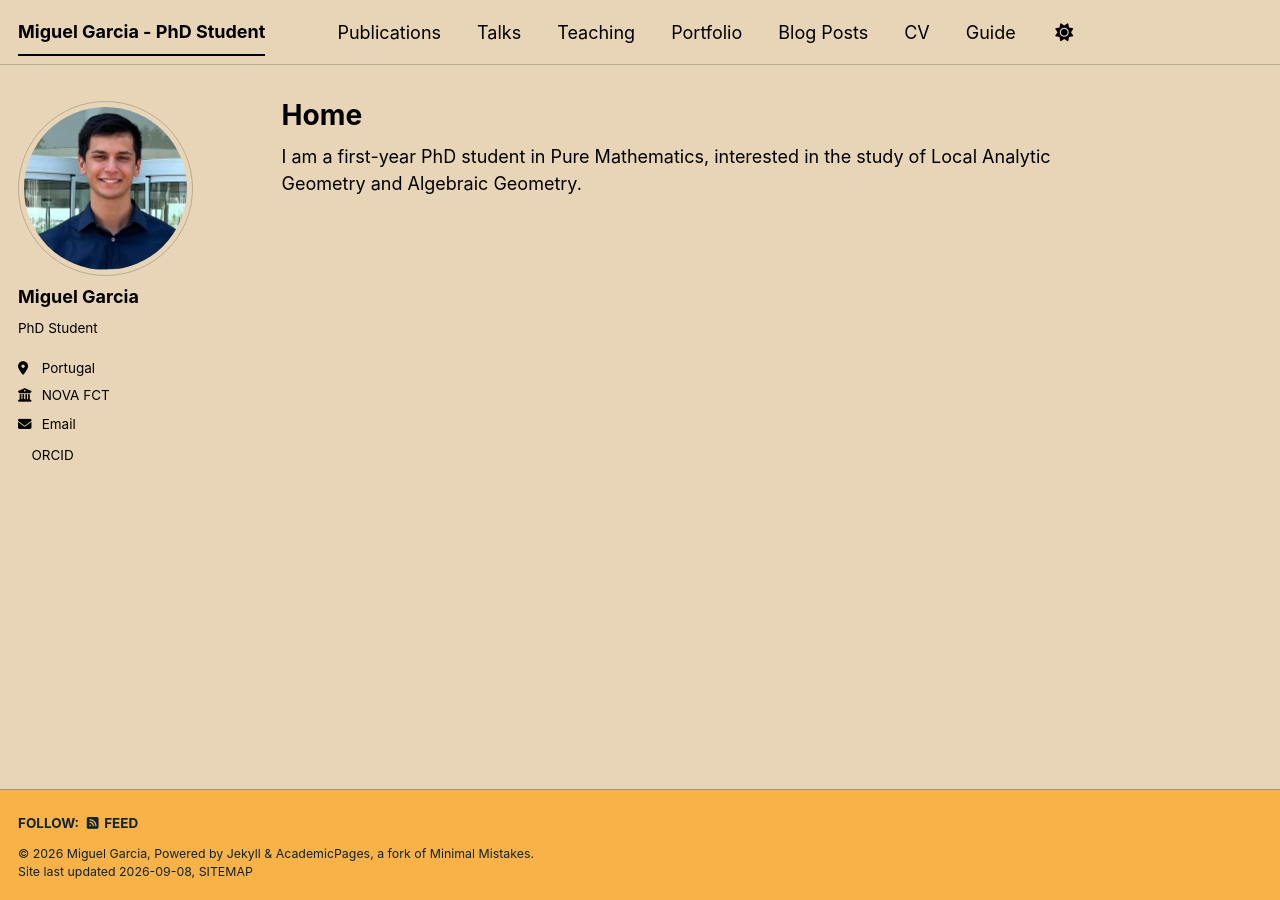
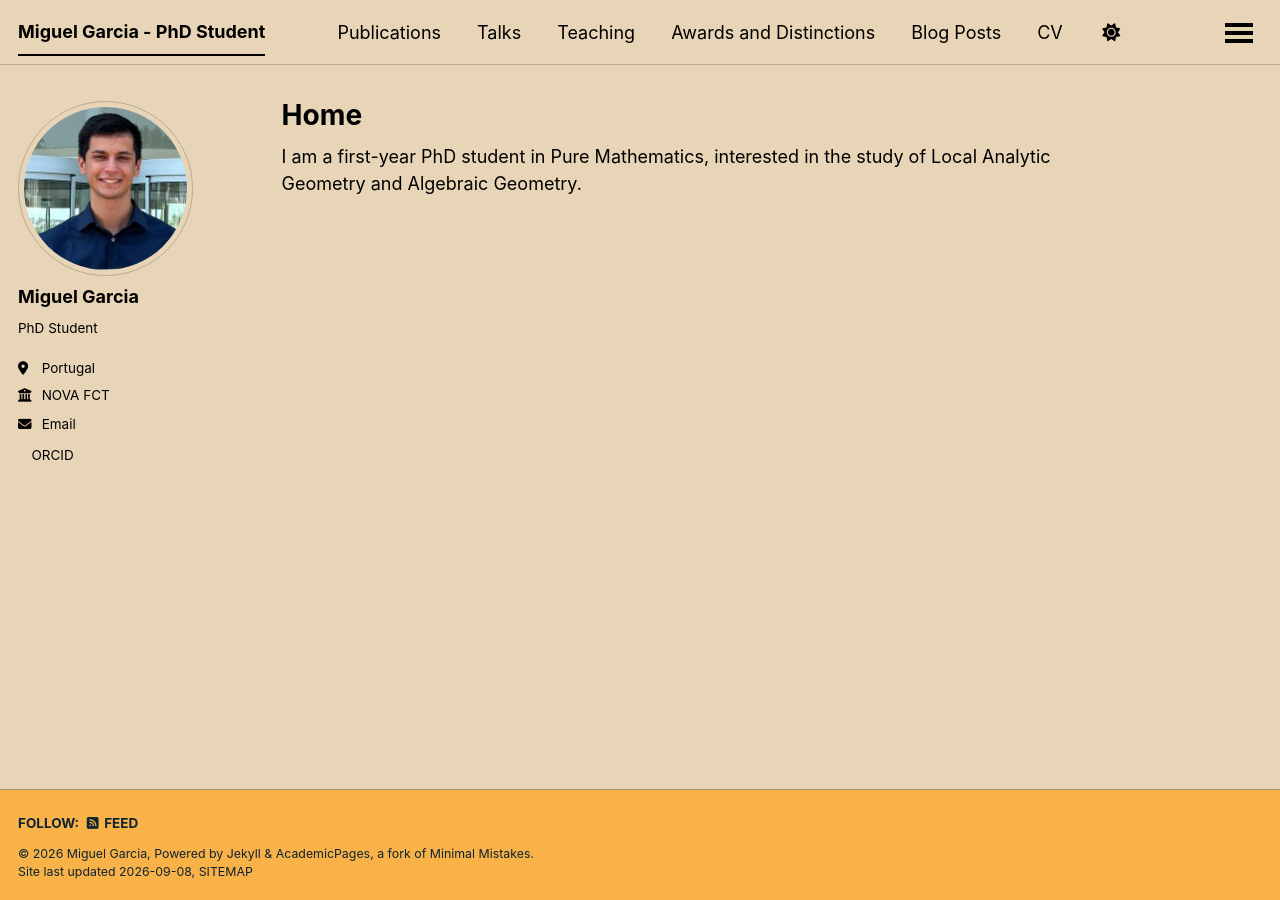
Before and after one commit to miguelventuragarcia/miguelventuragarcia.github.io, a Jekyll site: the page built from _pages/about.md, in a window 1280 px wide. Built offline with Jekyll 4.4.1, drawn with Linux system fonts in a browser that asks for light colours; a style sheet for code colours, icons or effects is not loaded.

Commit message:
Update navigation.yml

```diff
--- a/_data/navigation.yml
+++ b/_data/navigation.yml
@@ -17,8 +17,8 @@ main:
   - title: "Teaching"
     url: /teaching/
 
-  - title: "Portfolio"
-    url: /portfolio/
+  - title: "Awards and Distinctions"
+    url: /awards/
 
   - title: "Blog Posts"
     url: /year-archive/
```
